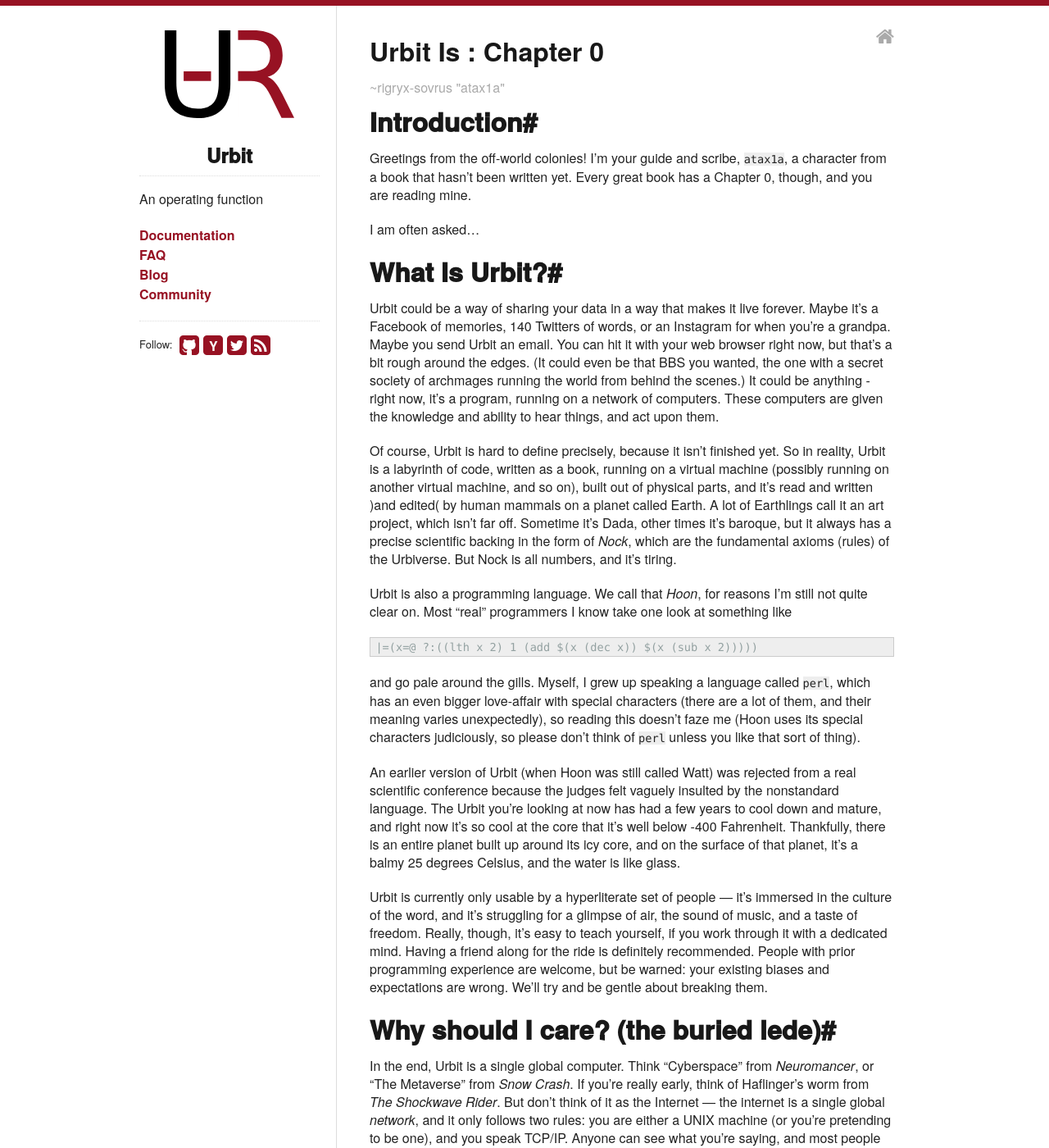
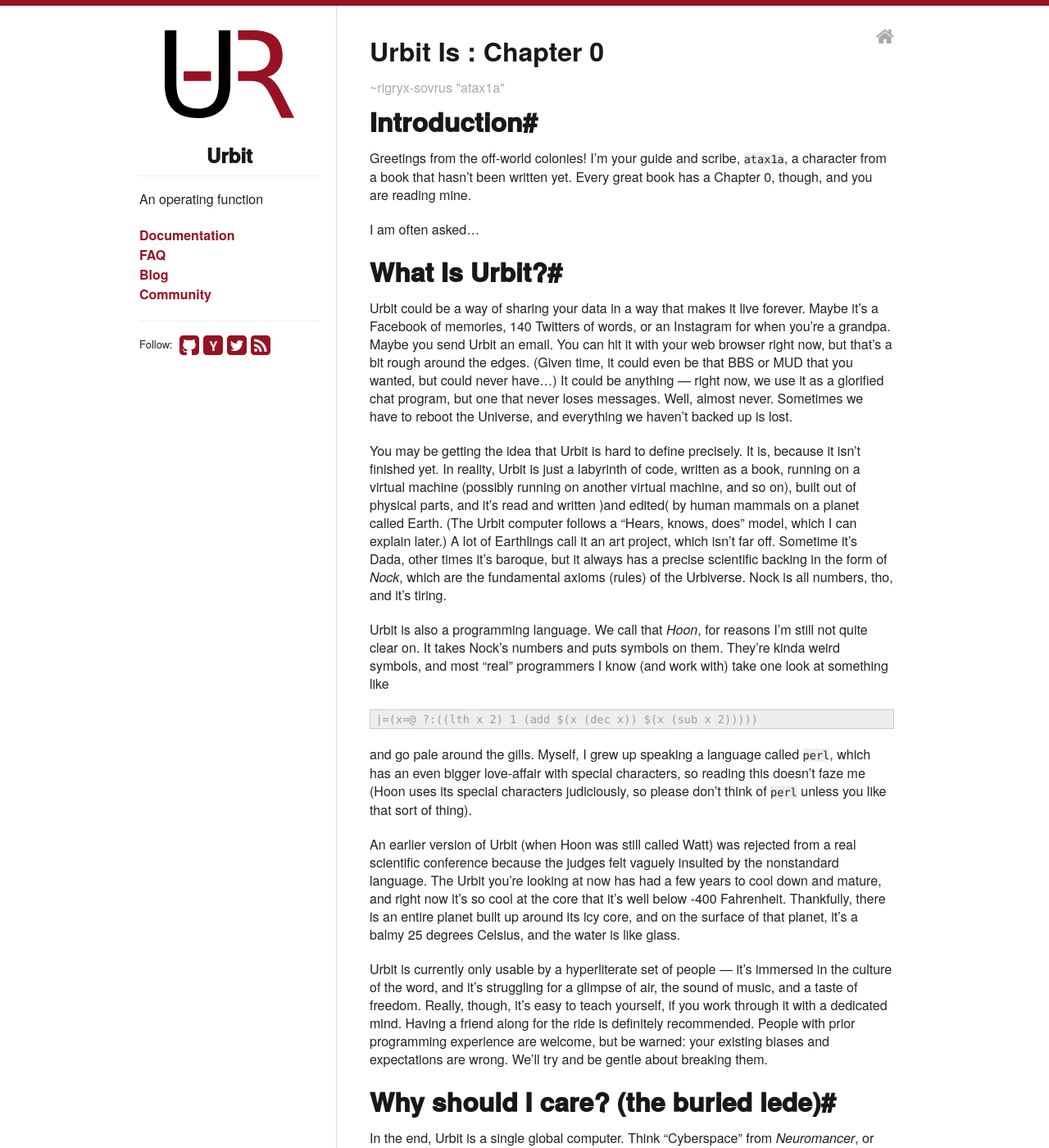
Before and after one commit to urbit/old-urbit.org, a Jekyll site: the page built from _posts/blog/2013-12-15-urbit-ch0.markdown, in a window 1280 px wide and 1400 px high. Shown: the whole window at 82% size. Built offline with Jekyll 4.4.1, drawn with Linux system fonts in a browser that asks for light colours; some of the changed text lies outside the part shown.

Commit message:
One more thing...

```diff
--- a/_posts/blog/2013-12-15-urbit-ch0.markdown
+++ b/_posts/blog/2013-12-15-urbit-ch0.markdown
@@ -16,35 +16,37 @@
 #What Is Urbit?#
 
 Urbit could be a way of sharing your data in a way that makes it live
-forever. Maybe it's a Facebook of memories, 140 Twitters of words, or an
-Instagram for when you're a grandpa. Maybe you send Urbit an email. You
-can hit it with your web browser right now, but that's a bit rough
-around the edges. (It could even be that BBS you wanted, the one with a
-secret society of archmages running the world from behind the scenes.)
-It could be anything - right now, it's a program, running on a network
-of computers. These computers are given the knowledge and ability to
-hear things, and act upon them.
+forever.  Maybe it's a Facebook of memories, 140 Twitters of words, or
+an Instagram for when you're a grandpa. Maybe you send Urbit an email.
+You can hit it with your web browser right now, but that's a bit rough
+around the edges. (Given time, it could even be that BBS or MUD that
+you wanted, but could never have...) It could be anything --- right
+now, we use it as a glorified chat program, but one that never loses
+messages. Well, almost never.  Sometimes we have to reboot the
+Universe, and everything we haven't backed up is lost.
 
-Of course, Urbit is hard to define precisely, because it isn't finished
-yet. So in reality, Urbit is a labyrinth of code, written as a book,
-running on a virtual machine (possibly running on another virtual
-machine, and so on), built out of physical parts, and it's read and
-written )and edited( by human mammals on a planet called Earth. A lot of
-Earthlings call it an art project, which isn't far off. Sometime it's
-Dada, other times it's baroque, but it always has a precise scientific
-backing in the form of *Nock*, which are the fundamental axioms (rules)
-of the Urbiverse. But Nock is all numbers, and it's tiring.
+You may be getting the idea that Urbit is hard to define precisely. It is,
+because it isn't finished yet. In reality, Urbit is just a labyrinth
+of code, written as a book, running on a virtual machine (possibly
+running on another virtual machine, and so on), built out of physical
+parts, and it's read and written )and edited( by human mammals on a
+planet called Earth. (The Urbit computer follows a "Hears, knows,
+does" model, which I can explain later.) A lot of Earthlings call it
+an art project, which isn't far off. Sometime it's Dada, other times
+it's baroque, but it always has a precise scientific backing in the
+form of *Nock*, which are the fundamental axioms (rules) of the
+Urbiverse. Nock is all numbers, tho, and it's tiring.
 
 Urbit is also a programming language. We call that *Hoon*, for reasons
-I'm still not quite clear on. Most "real" programmers I know take one
-look at something like
+I'm still not quite clear on. It takes Nock's numbers and puts symbols
+on them. They're kinda weird symbols, and most "real" programmers I
+know (and work with) take one look at something like
 
     |=(x=@ ?:((lth x 2) 1 (add $(x (dec x)) $(x (sub x 2)))))
 
 and go pale around the gills. Myself, I grew up speaking a language
 called `perl`, which has an even bigger love-affair with special
-characters (there are a lot of them, and their meaning varies
-unexpectedly), so reading this doesn't faze me (Hoon uses its special
+characters, so reading this doesn't faze me (Hoon uses its special
 characters judiciously, so please don't think of `perl` unless you like
 that sort of thing).
 
@@ -111,18 +113,19 @@
 is perceived. Without that, readers are likely to gloss over important
 details, thinking that they understand more than they really do. It's
 why we redefine everything, change the pronunciation of the symbols
-you're used to, and even have our own number system. Count with me:
+you're used to, and even have our own number system. Count with me,
+and feel free to scribble in the margins:
 
-    ~zod 0   (also 'yes')
-    ~nec 1   (no)
-    ~bud 2
-    ~wes 3
-    ~sev 4
-    ~per 5
-    ~sut 6
+    ~zod 0   (also 'yes')                 if i were rewriting this
+    ~nec 1   (no)                            i would put 'can' b4
+    ~bud 2   [the rest of the numberz        'change meaning…'
+    ~wes 3        change meaning
+    ~sev 4    according to context]
+    ~per 5   ---
+    ~sut 6   <but that's 0kay>
     ~let 7
     ~ful 8
-    ~pen 9
+    ~pen 9   ¡you can figure it out!
 
 Saying them out loud helps. You and your friend can agree on the
 pronunciation.
```
Also changed, not shown: other parts of _posts/blog/2013-12-15-urbit-ch0.markdown (+1 -1 lines).
